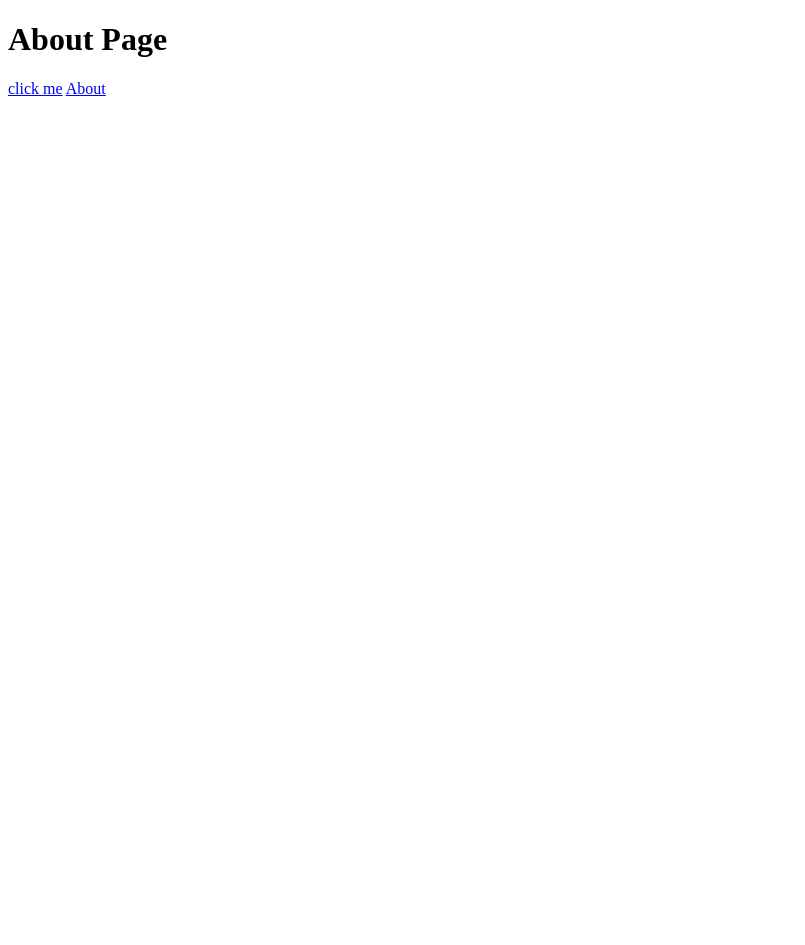
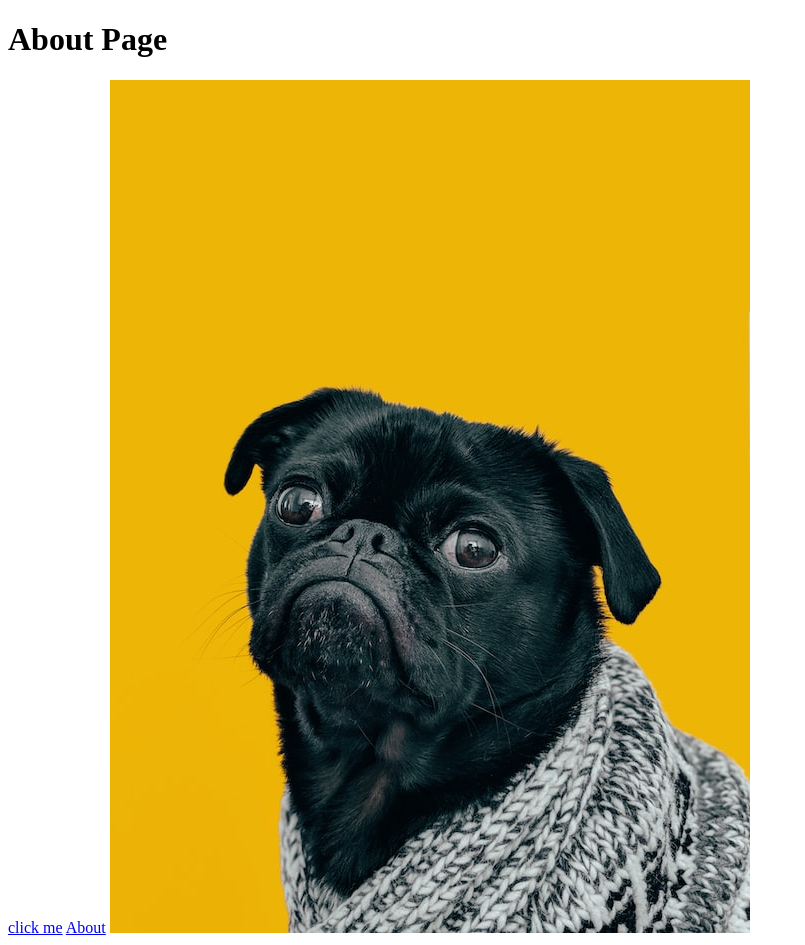
Before and after one commit to offujimori/first_repos, a plain HTML site: page html-boilerplate/index.html in a window 1280 px wide. Shown: the whole page, without its empty margins (0-805 px from the left). Before the commit the page ends 800 px from the top, so only its background shows below. Drawn offline with Linux system fonts and the light colour scheme.

Commit message:
Images and Links

```diff
--- a/html-boilerplate/index.html
+++ b/html-boilerplate/index.html
@@ -12,5 +12,7 @@
 
         <a href="about.html">About</a>
 
+        <img src="images/dog.jpg">
+
 </body>
 </html>
```
Also changed, not shown: html-boilerplate/about.html (+1 -0 lines), html-boilerplate/images/dog.jpg (added).
